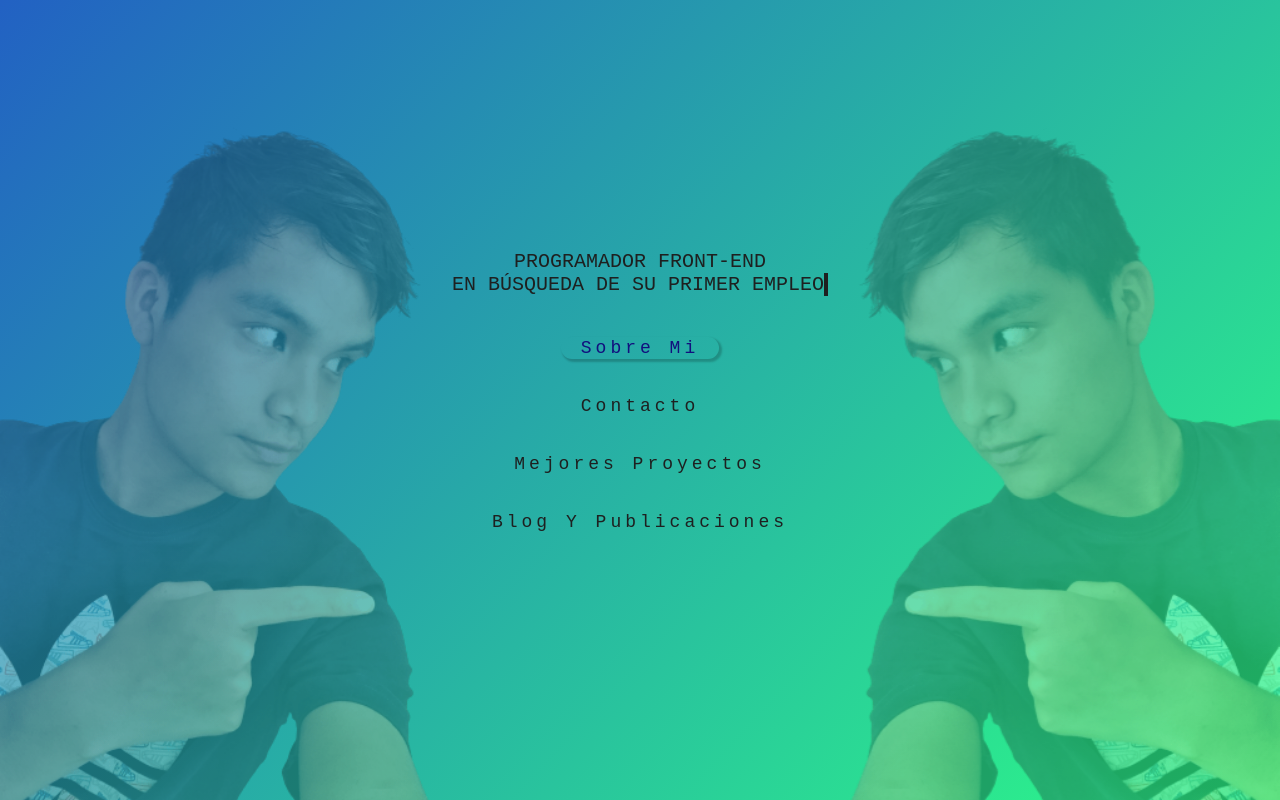
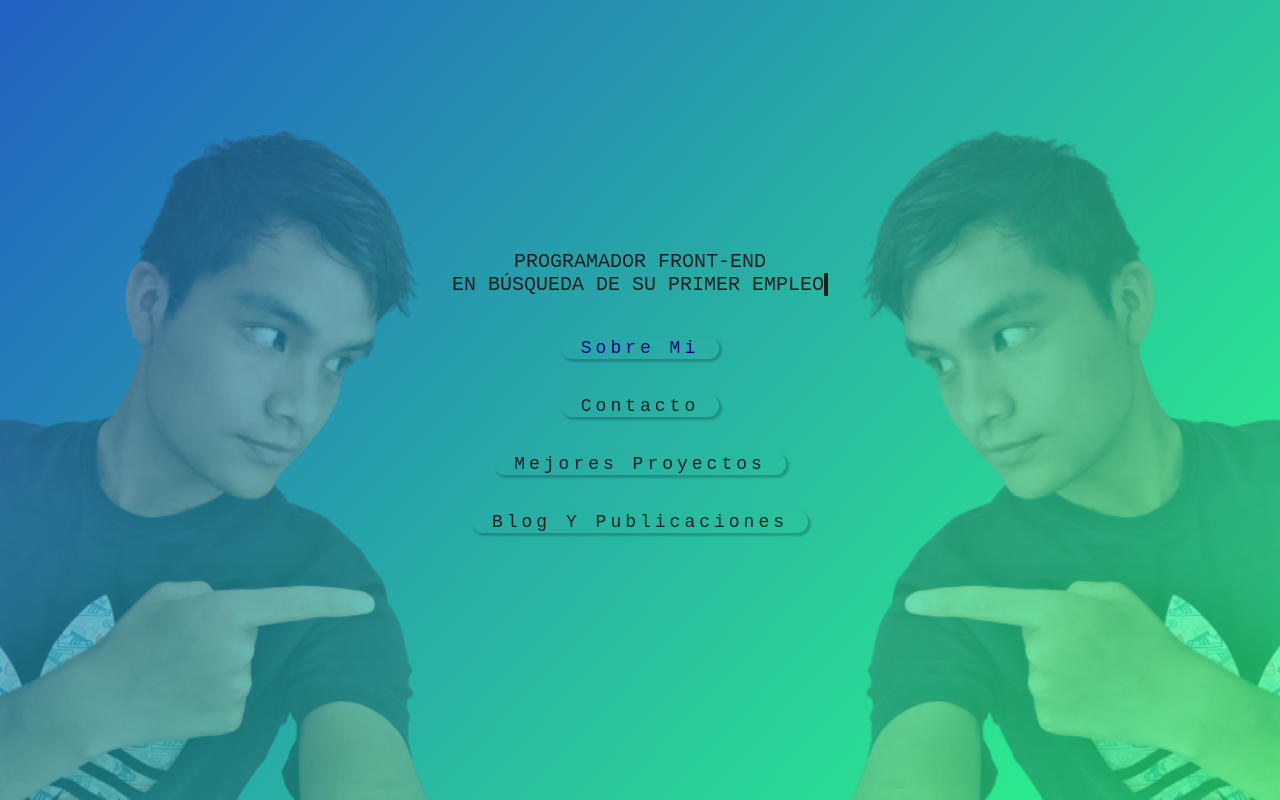
Before and after one commit to fimovol/testdereacttest, a React (Create React App) app: page / in a window 1280 px wide. In both pictures the pointer is over the link "Sobre Mi". Built offline with nearby package versions, Linux system fonts and the light colour scheme.

Commit message:
botones mas visibles

```diff
--- a/src/App.scss
+++ b/src/App.scss
@@ -48,6 +48,7 @@ body{
   user-select: none;
   margin-block-start: 1em;
   margin-block-end: 1em;
+  box-shadow: 2px 2px 2px 1px rgba(0, 0, 0, 0.2);
 }
 .img {
   opacity: 30%;
@@ -99,8 +100,7 @@ body{
 }
 
 .parrafo:hover {
-  box-shadow: 2px 2px 2px 1px rgba(0, 0, 0, 0.2);
-  color: rgb(18, 16, 126);
+  color: rgb(2, 0, 138);
 }
 
 @media (max-width: 912px) {
```
